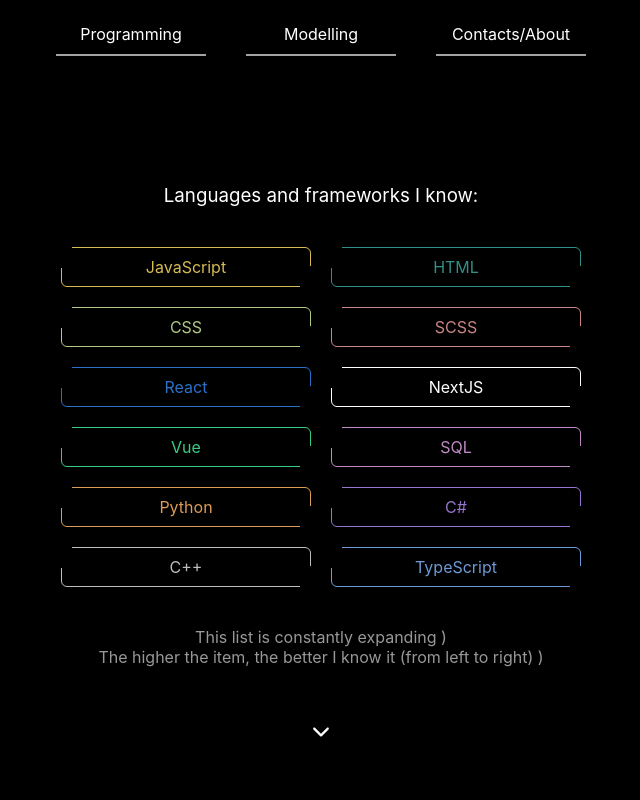
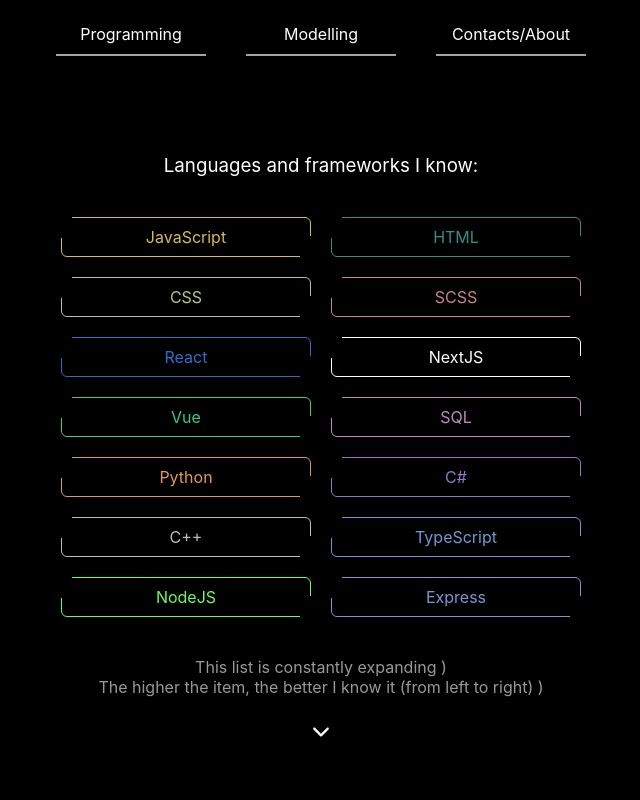
Before and after one commit to Kaktusryak/about-me, a React (Create React App) app: page / in a window 1280 px wide. Shown: the top 800 px of the page, without its empty margins (319-959 px from the left). Built offline with nearby package versions, Linux system fonts and the light colour scheme.

Commit message:
added node

```diff
--- a/src/pages/programming/Programming.js
+++ b/src/pages/programming/Programming.js
@@ -69,6 +69,16 @@
         name:'TypeScript',
         level:'Basic',
         color:'#6d9ad5'
+    },
+    {
+        name:'NodeJS',
+        level:'Basic',
+        color:'#6dfa65'
+    },
+    {
+        name:'Express',
+        level:'Basic',
+        color:'#7d95d5'
     },
 
 
```
